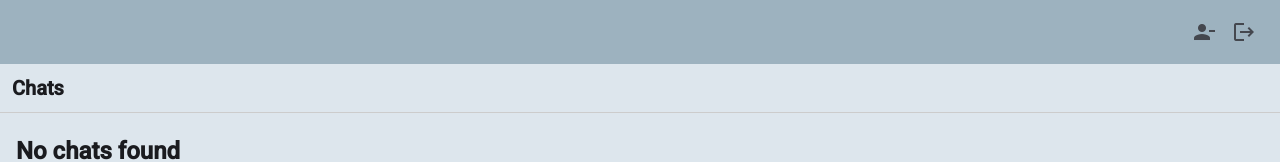
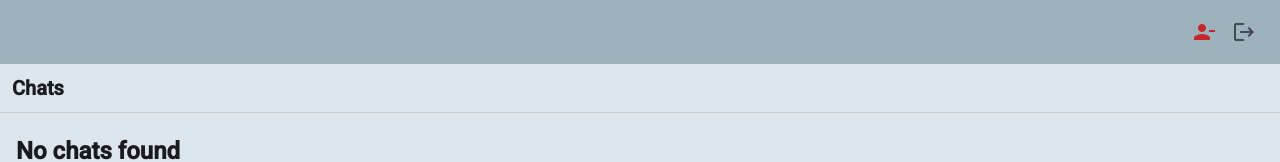
Before and after one commit to doeiit00/Mobile-UX-Design, an Angular app: page /home in a window 1280 px wide. Shown: the top 162 px of the page. Built offline with nearby package versions, Linux system fonts and the light colour scheme.

Commit message:
color_update

```diff
--- a/src/app/components/home-page/home-page.component.css
+++ b/src/app/components/home-page/home-page.component.css
@@ -88,6 +88,5 @@ mat-list-item h3 {
 }
 
 .deregistration{
-  position: fixed;
-  z-index: 1000;
+  color: #c62828;
 }
--- a/src/app/components/home-page/home-page.component.html
+++ b/src/app/components/home-page/home-page.component.html
@@ -1,7 +1,7 @@
 <mat-toolbar class="toolbar">
   <span class="example-spacer"></span>
 
-  <button mat-icon-button>
+  <button mat-icon-button class="deregistration">
     <mat-icon (click)="showPopupDeregistration()">person_remove</mat-icon>
   </button>
   @if (isPopupDeregistrationVisible){<app-popup-deregistration (close)="hidePopupDeregistration()" />}
```
